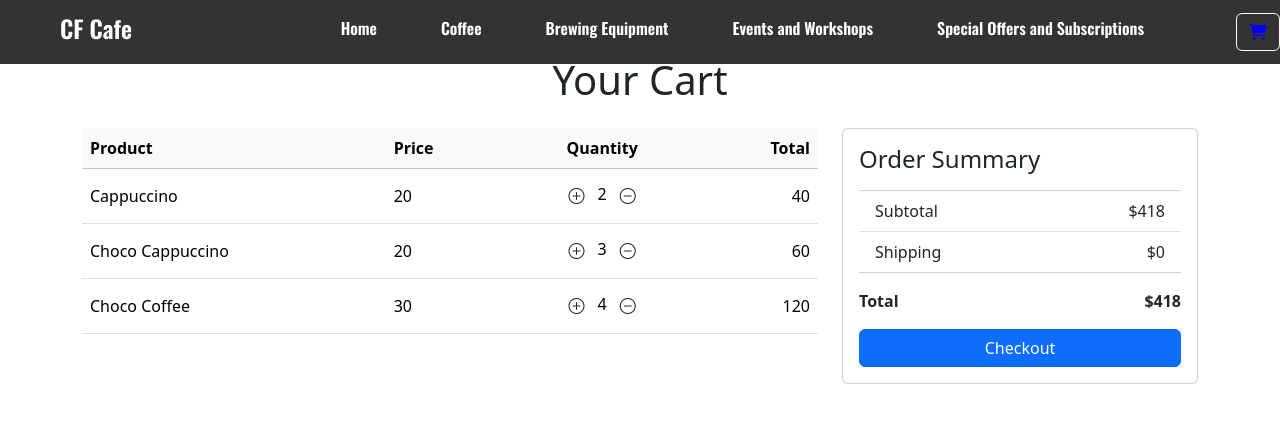
After one commit to Salai-Thomas/Coffee-Shop, a Flask app: page /cart in a window 1280 px wide. The commit adds this page. Shown: the top 431 px of the page. Run offline with Flask 3, Linux system fonts and the light colour scheme; some web fonts are replaced.

Commit message:
all left page changed

```diff
--- a/app.py
+++ b/app.py
@@ -10,5 +10,20 @@
 def coffee():
     return render_template('coffee.html')
 
+@app.route('/equip')
+def equip():
+    return render_template('equip.html')
+
+@app.route('/event')
+def event():
+    return render_template('event.html')
+
+@app.route('/cart')
+def cart():
+    return render_template('cart.html')
+
+@app.route('/subscription')
+def subscription():
+    return render_template('subscription.html')
 if __name__ == '__main__':
     app.run(debug=True)
--- /dev/null
+++ b/templates/cart.html
@@ -0,0 +1,119 @@
+<!DOCTYPE html>
+<html lang="en">
+<head>
+  <meta charset="UTF-8">
+  <meta
+    name="viewport"
+    content="width=device-width, initial-scale=1, shrink-to-fit=no">
+  <title>CF Cafe</title>
+
+<!--bootstrap-5.3.5 css-->
+<link href="https://cdn.jsdelivr.net/npm/bootstrap@5.3.5/dist/css/bootstrap.min.css" rel="stylesheet" integrity="sha384-SgOJa3DmI69IUzQ2PVdRZhwQ+dy64/BUtbMJw1MZ8t5HZApcHrRKUc4W0kG879m7" crossorigin="anonymous">
+
+<!--bootstrap icon-->
+<link rel="stylesheet" href="https://cdn.jsdelivr.net/npm/bootstrap-icons@1.13.1/font/bootstrap-icons.min.css"><!--CSS-->
+<link href="{{ url_for('static', filename='style.css') }}" rel="stylesheet" type="text/css">
+
+<!--custom css-->
+<link href="{{ url_for('static', filename='cart.css') }}" rel="stylesheet" type="text/css">
+
+</head>
+<body>
+        <!--Navigiation-->
+    <nav class="navbar navbar-dark navbar-expand-lg fixed-top">
+        <div class="container d-flex justify-content-between align-items-center">
+            <div class="brand-area menu-font">
+                <h4 class="overflow-hidden">CF Cafe</h4>
+            </div>
+            <div class="nav-area menu-font">
+                <button class="navbar-toggler text-light" type="button" data-bs-toggle="collapse" data-bs-target="#navbarSupportedContent" aria-controls="navbarSupportedContent" aria-expanded="false" aria-label="Toggle navigation">
+                    <span class="navbar-toggler-icon"></span>
+                  </button>
+                  <div class="collapse navbar-collapse" id="navbarSupportedContent">
+                    <ul class="navbar-nav me-auto mb-2">
+                      <li class="nav-item mx-lg-4">
+                        <a class="nav-link menu-font" href="/">Home</a>
+                      </li>
+                      <li class="nav-item mx-lg-4">
+                        <a class="nav-link menu-font" href="/coffee">
+                          Coffee
+                        </a>
+                      </li>
+                      <li class="nav-item mx-lg-4">
+                        <a class="nav-link menu-font" href="equip">Brewing Equipment</a>
+                      </li>
+                      <li class="nav-item mx-lg-4">
+                        <a class="nav-link menu-font" href="/event">Events and Workshops</a>
+                      </li>
+                      <li class="nav-item mx-lg-4">
+                        <a class="nav-link menu-font" href="/subscription">Special Offers and Subscriptions</a>
+                      </li>
+                    </ul>
+                  </div>
+            </div>
+        </div>
+        <div>
+          <a aria-label="View Cart" class="btn text-light active" href="/cart">
+            <i class="fa-solid fa-cart-shopping"></i>
+          </a>
+        </div>
+    </nav>
+  <div class="container py-5 mt-2">
+    <h1 class="mb-4 text-center overflow-hidden">Your Cart</h1>
+
+    <div class="row">
+      <!-- Order Line-->
+      <div class="col-md-8 mb-4">
+        <table class="table align-middle">
+          <thead class="table-light">
+            <tr>
+              <th>Product</th>
+              <th>Price</th>
+              <th class="text-center">Quantity</th>
+              <th class="text-end">Total</th>
+            </tr>
+          </thead>
+          <tbody id="orderlines">
+          </tbody>
+        </table>
+      </div>
+
+      <!-- Order Summary-->
+      <div class="col-md-4">
+        <div class="card p-3">
+          <h4 class="card-title mb-3 overflow-hidden">Order Summary</h4>
+
+          <ul id="order-summary" class="list-group list-group-flush">
+            <li class="list-group-item d-flex justify-content-between align-items-center">
+              <span>Subtotal</span>
+              <span class="subtotal">$418</span>
+            </li>
+            <li class="list-group-item d-flex justify-content-between align-items-center">
+              <span>Shipping</span>
+              <span>$0</span>
+            </li>
+          </ul>
+
+          <div class="mt-3 d-flex justify-content-between align-items-center">
+            <strong>Total</strong>
+            <strong class="order-total">$418</strong>
+          </div>
+
+          <button class="btn btn-primary mt-3 w-100">Checkout</button>
+        </div>
+      </div>
+    </div>
+  </div>
+
+    <!--bootstrap-5.3.5 js-->
+    <script src="https://cdn.jsdelivr.net/npm/bootstrap@5.3.5/dist/js/bootstrap.bundle.min.js" integrity="sha384-k6d4wzSIapyDyv1kpU366/PK5hCdSbCRGRCMv+eplOQJWyd1fbcAu9OCUj5zNLiq" crossorigin="anonymous"></script>
+
+    <!--fontawesome-->
+    <script src="https://cdnjs.cloudflare.com/ajax/libs/font-awesome/6.7.2/js/all.min.js" integrity="sha512-b+nQTCdtTBIRIbraqNEwsjB6UvL3UEMkXnhzd8awtCYh0Kcsjl9uEgwVFVbhoj3uu1DO1ZMacNvLoyJJiNfcvg==" crossorigin="anonymous" referrerpolicy="no-referrer"></script>
+
+      <!--JQuery-->
+    <script src="https://code.jquery.com/jquery-3.7.1.min.js" integrity="sha256-/JqT3SQfawRcv/BIHPThkBvs0OEvtFFmqPF/lYI/Cxo=" crossorigin="anonymous"></script>
+
+    <script src="{{ url_for('static', filename='cart.js') }}"></script>
+</body>
+</html>
```
Also changed, not shown: templates/coffee.html (+6 -6 lines), templates/equip.html (renamed from equipment/equip.html, +17 -17 lines), templates/event.html (renamed from Events/event.html, +14 -14 lines), templates/index.html (+6 -6 lines), templates/subscription.html (renamed from subscriptions/subscription.html, +9 -9 lines), static/cart.css (renamed from Cart/cart.css), static/cart.js (renamed from Cart/cart.js), static/equip.css (renamed from equipment/equip.css), static/event.css (renamed from Events/event.css), static/event.js (renamed from Events/event.js), static/sub.css (renamed from subscriptions/sub.css).
